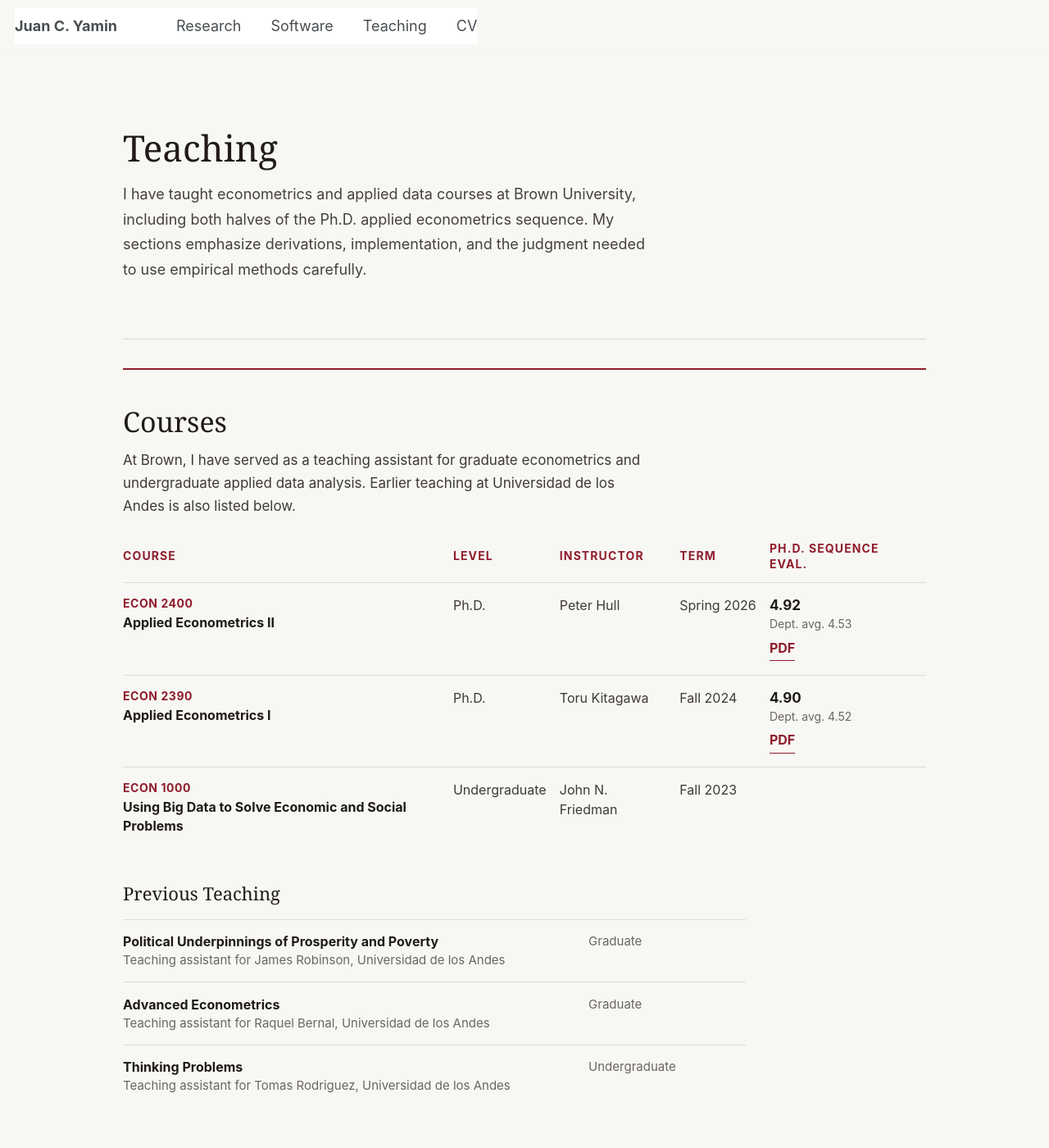
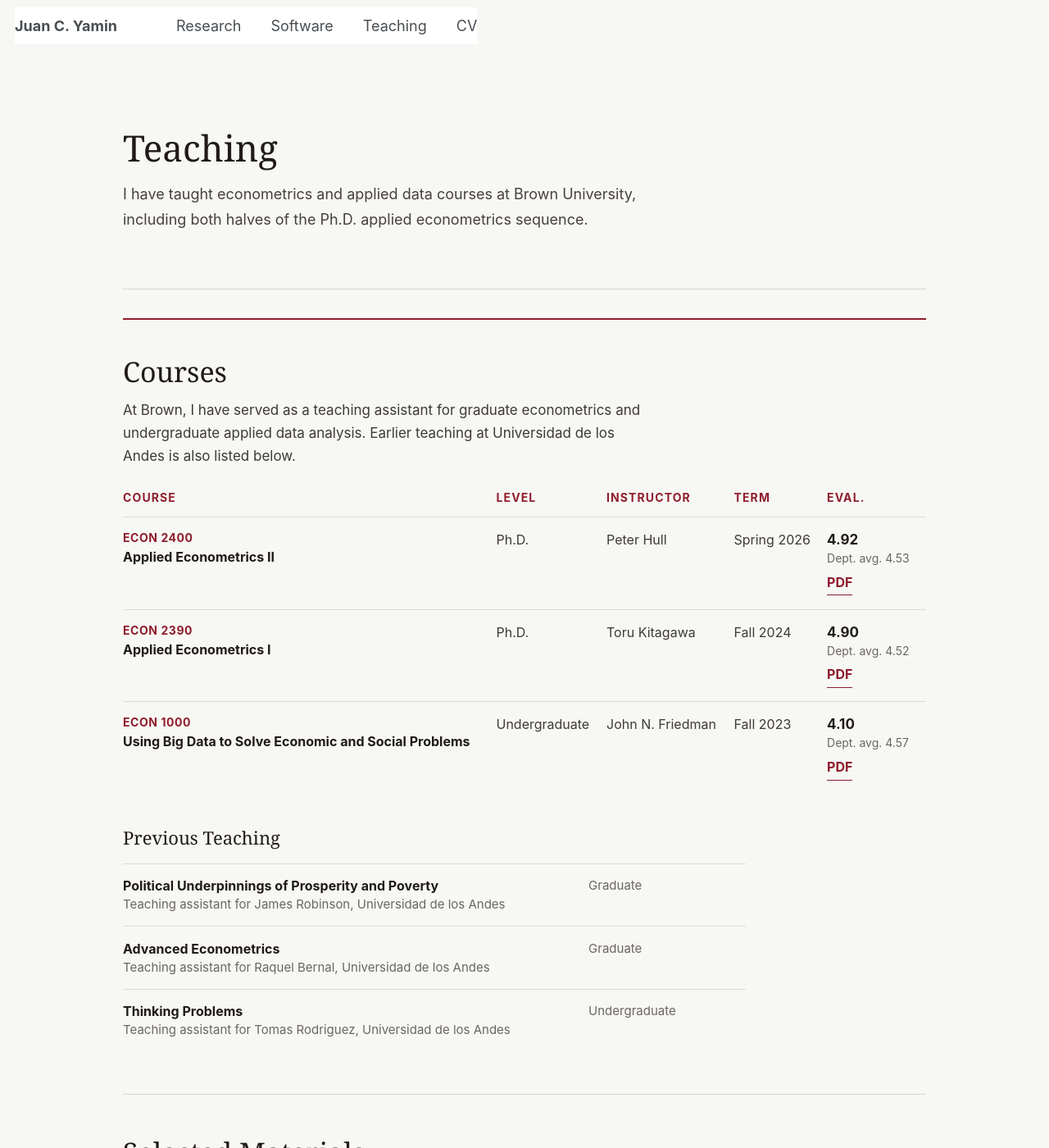
Before and after one commit to juancyamin/juancyamin.github.io, a Jekyll site: the page built from _pages/teaching-draft.md, in a window 1280 px wide and 1400 px high. Shown: the whole window at 82% size. Built offline with Jekyll 4.4.1, drawn with Linux system fonts in a browser that asks for light colours.

Commit message:
Make teaching evaluations complete

```diff
--- a/_pages/teaching-draft.md
+++ b/_pages/teaching-draft.md
@@ -477,7 +477,7 @@ noindex: true
   <header class="t2-header" aria-labelledby="teaching-title">
     <h1 id="teaching-title">Teaching</h1>
     <p class="t2-intro">
-      I have taught econometrics and applied data courses at Brown University, including both halves of the Ph.D. applied econometrics sequence. My sections emphasize derivations, implementation, and the judgment needed to use empirical methods carefully.
+      I have taught econometrics and applied data courses at Brown University, including both halves of the Ph.D. applied econometrics sequence.
     </p>
   </header>
 
@@ -496,7 +496,7 @@ noindex: true
             <th>Level</th>
             <th>Instructor</th>
             <th>Term</th>
-            <th>Ph.D. Sequence Eval.</th>
+            <th>Eval.</th>
           </tr>
         </thead>
         <tbody>
@@ -508,7 +508,7 @@ noindex: true
             <td data-label="Level">Ph.D.</td>
             <td data-label="Instructor">Peter Hull</td>
             <td data-label="Term">Spring 2026</td>
-            <td data-label="Ph.D. sequence eval.">
+            <td data-label="Eval.">
               <span class="t2-eval-score">4.92</span>
               <span class="t2-eval-meta">Dept. avg. 4.53</span>
               <nav class="t2-links t2-eval-links" aria-label="ECON 2400 evaluation">
@@ -524,7 +524,7 @@ noindex: true
             <td data-label="Level">Ph.D.</td>
             <td data-label="Instructor">Toru Kitagawa</td>
             <td data-label="Term">Fall 2024</td>
-            <td data-label="Ph.D. sequence eval.">
+            <td data-label="Eval.">
               <span class="t2-eval-score">4.90</span>
               <span class="t2-eval-meta">Dept. avg. 4.52</span>
               <nav class="t2-links t2-eval-links" aria-label="ECON 2390 evaluation">
@@ -540,7 +540,13 @@ noindex: true
             <td data-label="Level">Undergraduate</td>
             <td data-label="Instructor">John N. Friedman</td>
             <td data-label="Term">Fall 2023</td>
-            <td class="t2-empty-eval" data-label="Ph.D. sequence eval."></td>
+            <td data-label="Eval.">
+              <span class="t2-eval-score">4.10</span>
+              <span class="t2-eval-meta">Dept. avg. 4.57</span>
+              <nav class="t2-links t2-eval-links" aria-label="ECON 1000 Fall 2023 evaluation">
+                <a class="t2-internal" href="/files/econ1000_evaluation_fall2023.pdf">PDF</a>
+              </nav>
+            </td>
           </tr>
         </tbody>
       </table>
```
Also changed, not shown: 1 other file.
